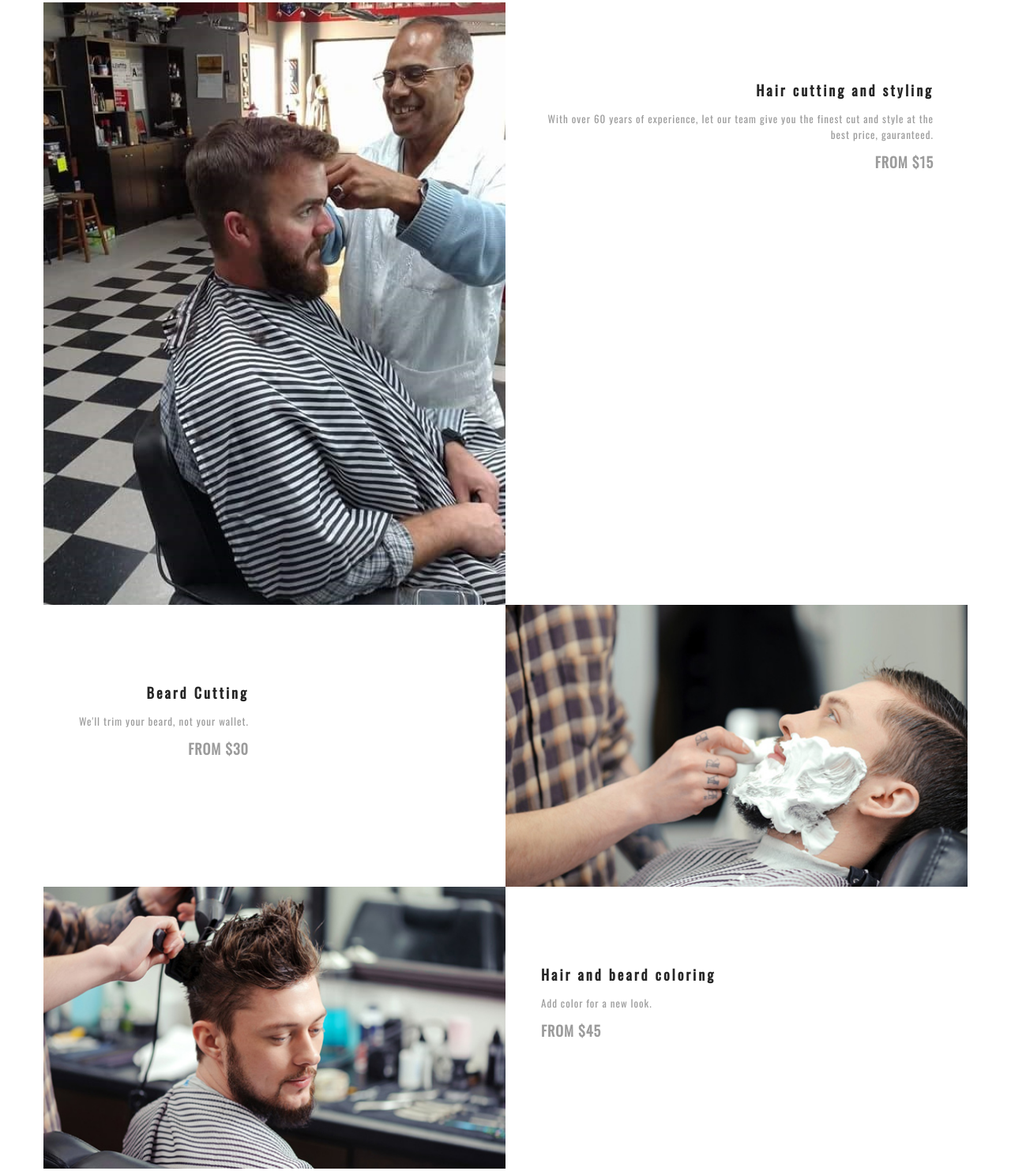
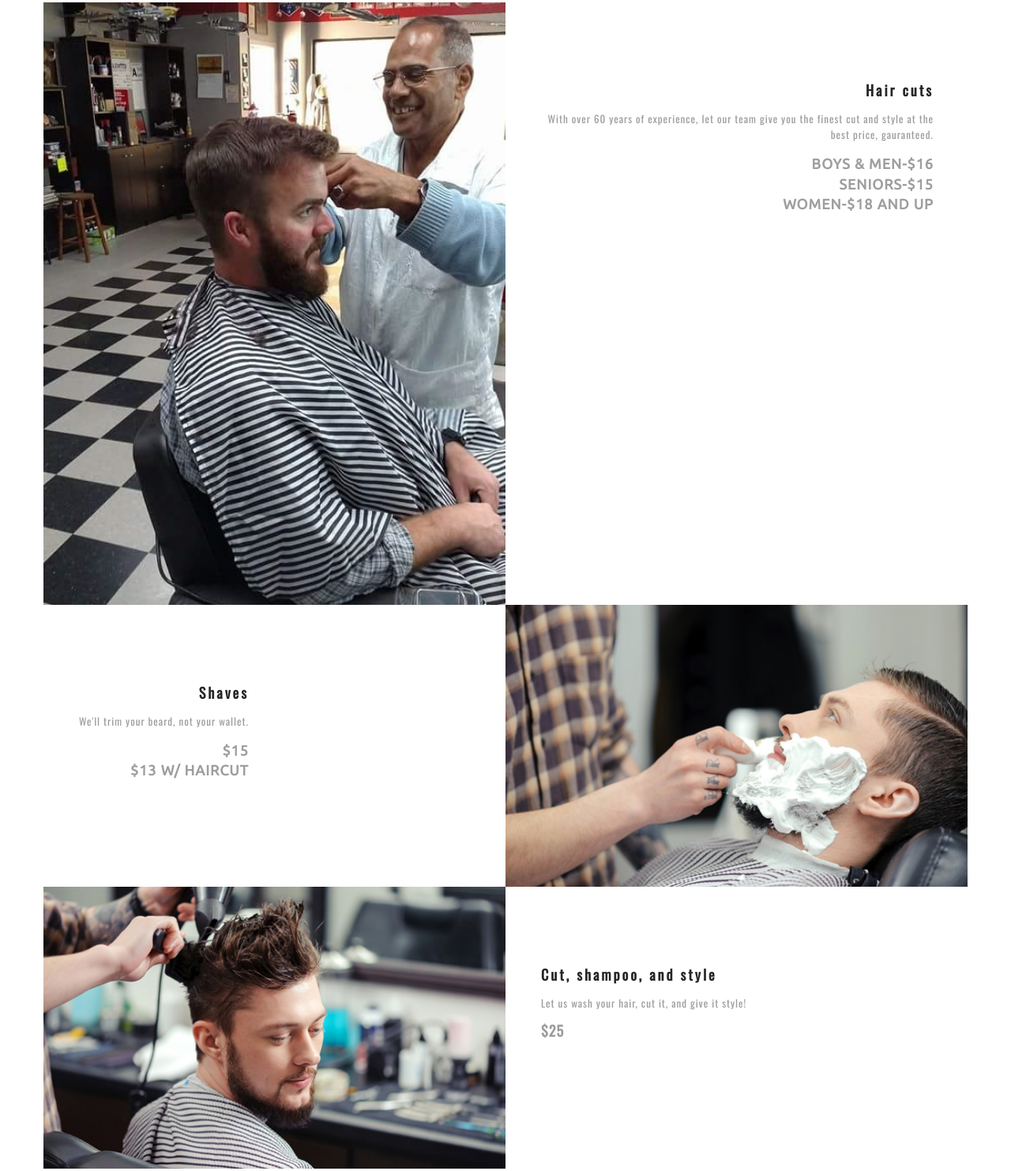
Before and after one commit to jcbridwe/barbershop, a website: page client/price.html in a window 1280 px wide. Shown: the part 486-1969 px from the top of the page at 79% size. Drawn offline with nearby package versions, Linux system fonts and the light colour scheme.

Commit message:
Added new banner, info on pricing, and straightened brand logo

```diff
--- a/client/price.html
+++ b/client/price.html
@@ -73,11 +73,15 @@
                           <div class="display-cell">
                               <div class="col-50 wrap-min bg-white">
                                   <div class="about-story">
-                                      <h4>Hair cutting and styling</h4>
+                                      <h4>Hair cuts</h4>
                                       <p>With over 60 years of experience, let our team give you the finest cut and style at the best price, gauranteed.</p>
-                                      <p class="price-range">
-                                          from $15
-                                      </p>
+                                      <!--<p class="price-range">-->
+                                          <ul class="price-range">
+                                            <li>BOYS & MEN-$16</li>
+                                            <li>SENIORS-$15</li>
+                                            <li>WOMEN-$18 AND UP</li>
+                                          </ul>
+                                      <!--</p>-->
                                   </div>
                               </div>
                           </div>
@@ -86,11 +90,16 @@
                           <div class="display-cell">
                               <div class="col-50 wrap-min bg-white">
                                   <div class="about-story">
-                                      <h4>Beard Cutting</h4>
+                                      <h4>Shaves</h4>
                                       <p>We'll trim your beard, not your wallet.</p>
-                                      <p class="price-range">
-                                          from $30
-                                      </p>
+                                      <ul class="price-range">
+                                            <li>$15</li>
+                                            <li>$13 w/ HAIRCUT</li>
+
+                                          </ul>
+                                      <!--<p class="price-range">-->
+                                      <!--    from $30-->
+                                      <!--</p>-->
                                   </div>
                               </div>
                           </div>
@@ -109,10 +118,10 @@
                           <div class="display-cell">
                               <div class="col-50 wrap-min">
                                   <div class="about-story text-left">
-                                      <h4>Hair and beard coloring</h4>
-                                      <p>Add color for a new look.</p>
+                                      <h4>Cut, shampoo, and style</h4>
+                                      <p>Let us wash your hair, cut it, and give it style!</p>
                                       <p class="price-range">
-                                          from $45
+                                          $25
                                       </p>
                                   </div>
                               </div>
```
Also changed, not shown: client/index.html (+7 -7 lines), client/images/storefront.jpg (added).
